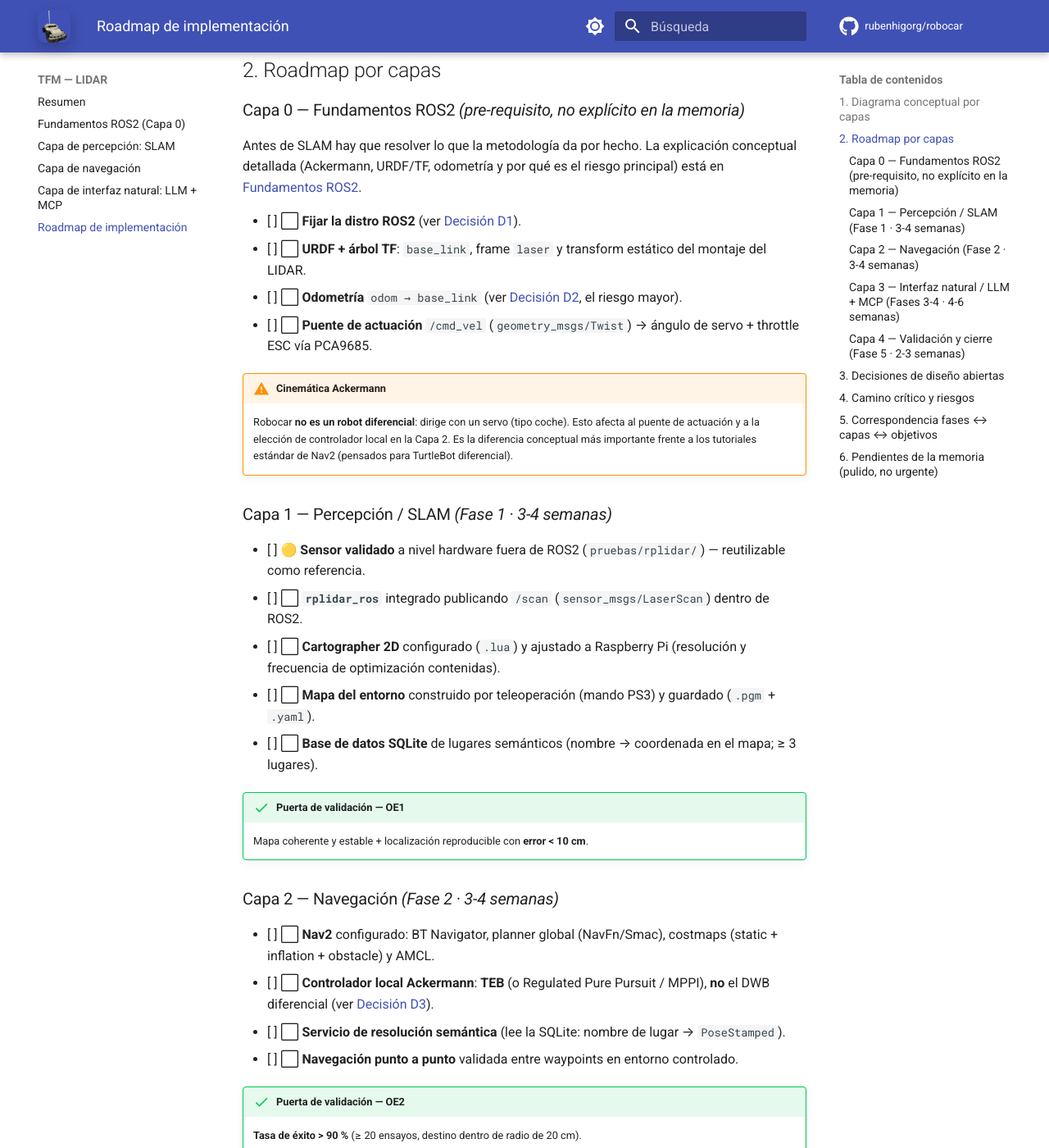
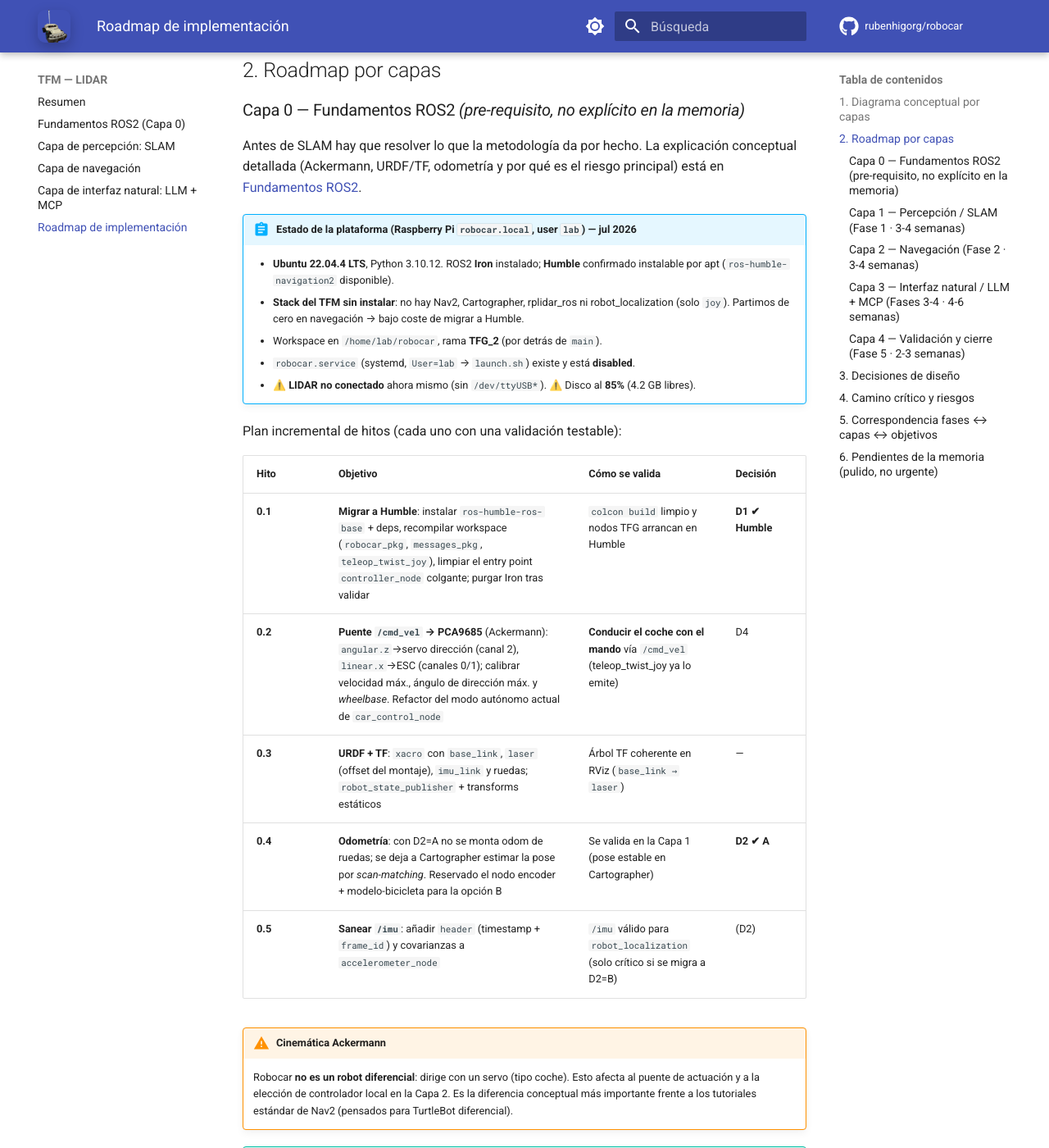
Before and after one commit to rubenhigorg/robocar, an MkDocs documentation site: the page built from docs/tfm/roadmap.md, in a window 1280 px wide and 1400 px high, scrolled down 1569 px. Shown: the whole window at 82% size. Built offline with MkDocs 1.6.1 and Material for MkDocs 9.7.7, drawn with Linux system fonts in a browser that asks for light colours; comment, search, counter and statistics services are not loaded; some of the changed text lies outside the part shown.

Commit message:
docs(tfm): finalize Capa 0 plan with Pi diagnostic and decisions
- D1 resuelto: migrar a Humble (Iron instalado pero stack TFM sin
  instalar; Humble instalable por apt en Ubuntu 22.04)
- D2 resuelto: odometria opcion A (scan-matching) ahora, B si hace falta
- Capa 0: hitos 0.1-0.5 con validacion testable + estado real de la
  Raspberry (robocar.local)

Co-Authored-By: Claude Opus 4.8 (1M context) <noreply@anthropic.com>

```diff
--- a/docs/tfm/roadmap.md
+++ b/docs/tfm/roadmap.md
@@ -82,16 +82,36 @@ Antes de SLAM hay que resolver lo que la metodología da por hecho. La explicaci
 detallada (Ackermann, URDF/TF, odometría y por qué es el riesgo principal) está en
 [Fundamentos ROS2](fundamentos.md).
 
-- [ ] ⬜ **Fijar la distro ROS2** (ver [Decisión D1](#3-decisiones-de-diseno-abiertas)).
-- [ ] ⬜ **URDF + árbol TF**: `base_link`, frame `laser` y transform estático del montaje del LIDAR.
-- [ ] ⬜ **Odometría** `odom → base_link` (ver [Decisión D2](#3-decisiones-de-diseno-abiertas), el riesgo mayor).
-- [ ] ⬜ **Puente de actuación** `/cmd_vel` (`geometry_msgs/Twist`) → ángulo de servo + throttle ESC vía PCA9685.
+!!! abstract "Estado de la plataforma (Raspberry Pi `robocar.local`, user `lab`) — jul 2026"
+    - **Ubuntu 22.04.4 LTS**, Python 3.10.12. ROS2 **Iron** instalado; **Humble** confirmado
+      instalable por apt (`ros-humble-navigation2` disponible).
+    - **Stack del TFM sin instalar**: no hay Nav2, Cartographer, rplidar_ros ni robot_localization
+      (solo `joy`). Partimos de cero en navegación → bajo coste de migrar a Humble.
+    - Workspace en `/home/lab/robocar`, rama **TFG_2** (por detrás de `main`).
+    - `robocar.service` (systemd, `User=lab` → `launch.sh`) existe y está **disabled**.
+    - ⚠️ **LIDAR no conectado** ahora mismo (sin `/dev/ttyUSB*`). ⚠️ Disco al **85%** (4.2 GB libres).
+
+Plan incremental de hitos (cada uno con una validación testable):
+
+| Hito | Objetivo | Cómo se valida | Decisión |
+|---|---|---|---|
+| **0.1** | **Migrar a Humble**: instalar `ros-humble-ros-base` + deps, recompilar workspace (`robocar_pkg`, `messages_pkg`, `teleop_twist_joy`), limpiar el entry point `controller_node` colgante; purgar Iron tras validar | `colcon build` limpio y nodos TFG arrancan en Humble | **D1 ✔ Humble** |
+| **0.2** | **Puente `/cmd_vel` → PCA9685** (Ackermann): `angular.z`→servo dirección (canal 2), `linear.x`→ESC (canales 0/1); calibrar velocidad máx., ángulo de dirección máx. y *wheelbase*. Refactor del modo autónomo actual de `car_control_node` | **Conducir el coche con el mando** vía `/cmd_vel` (teleop_twist_joy ya lo emite) | D4 |
+| **0.3** | **URDF + TF**: `xacro` con `base_link`, `laser` (offset del montaje), `imu_link` y ruedas; `robot_state_publisher` + transforms estáticos | Árbol TF coherente en RViz (`base_link → laser`) | — |
+| **0.4** | **Odometría**: con D2=A no se monta odom de ruedas; se deja a Cartographer estimar la pose por *scan-matching*. Reservado el nodo encoder + modelo-bicicleta para la opción B | Se valida en la Capa 1 (pose estable en Cartographer) | **D2 ✔ A** |
+| **0.5** | **Sanear `/imu`**: añadir `header` (timestamp + `frame_id`) y covarianzas a `accelerometer_node` | `/imu` válido para `robot_localization` (solo crítico si se migra a D2=B) | (D2) |
 
 !!! warning "Cinemática Ackermann"
     Robocar **no es un robot diferencial**: dirige con un servo (tipo coche). Esto afecta al
     puente de actuación y a la elección de controlador local en la Capa 2. Es la diferencia
     conceptual más importante frente a los tutoriales estándar de Nav2 (pensados para
     TurtleBot diferencial).
+
+!!! tip "Victoria temprana en 0.2"
+    El `launch.sh` ya arranca `teleop_twist_joy`, que publica `/cmd_vel` desde el mando, pero hoy
+    `car_control_node` lee `/joy` en crudo y ese `/cmd_vel` se ignora. Reaprovecharlo permite
+    **validar el puente Ackermann con el mando antes de que exista Nav2**. Con 0.1 + 0.2 + 0.3
+    hechos, la Capa 1 (SLAM) puede arrancar.
 
 ### Capa 1 — Percepción / SLAM *(Fase 1 · 3-4 semanas)*
 
@@ -107,7 +127,7 @@ detallada (Ackermann, URDF/TF, odometría y por qué es el riesgo principal) est
 ### Capa 2 — Navegación *(Fase 2 · 3-4 semanas)*
 
 - [ ] ⬜ **Nav2** configurado: BT Navigator, planner global (NavFn/Smac), costmaps (static + inflation + obstacle) y AMCL.
-- [ ] ⬜ **Controlador local Ackermann**: **TEB** (o Regulated Pure Pursuit / MPPI), **no** el DWB diferencial (ver [Decisión D3](#3-decisiones-de-diseno-abiertas)).
+- [ ] ⬜ **Controlador local Ackermann**: **TEB** (o Regulated Pure Pursuit / MPPI), **no** el DWB diferencial (ver [Decisión D3](#3-decisiones-de-diseno)).
 - [ ] ⬜ **Servicio de resolución semántica** (lee la SQLite: nombre de lugar → `PoseStamped`).
 - [ ] ⬜ **Navegación punto a punto** validada entre waypoints en entorno controlado.
 
@@ -134,16 +154,14 @@ detallada (Ackermann, URDF/TF, odometría y por qué es el riesgo principal) est
 - [ ] ⬜ **Toma de métricas** (OE1-OE4) y refinamiento de casos de fallo.
 - [ ] ⬜ **Redacción** del Cap. 4 (desarrollo) y Cap. 5 (conclusiones y líneas futuras) + Resumen/Abstract.
 
-## 3. Decisiones de diseño abiertas
+## 3. Decisiones de diseño
 
-Decisiones que condicionan el resto del trabajo y conviene cerrar cuanto antes.
-
-| ID | Decisión | Opciones | Recomendación inicial |
+| ID | Decisión | Estado | Detalle |
 |---|---|---|---|
-| **D1** | Distro ROS2 | Iron (repo/README) vs **Humble** (memoria, LTS) | **Humble**: es lo que dice la memoria, es LTS y tiene el mejor soporte para Nav2, Cartographer y `rplidar_ros` en la Pi. Alinear repo y documento. |
-| **D2** | Fuente de odometría/localización | **A)** pose por *scan-matching* de Cartographer (sin odometría de ruedas fiable). **B)** fusión encoders + IMU con `robot_localization` (EKF) + AMCL | **Empezar por A** para desbloquear mapa y navegación rápido; migrar a **B** si la deriva impide cumplir OE1 (< 10 cm). La opción B **no está en la memoria** y habría que añadirla al Cap. 4. |
-| **D3** | Controlador local Nav2 | DWB (diferencial) vs **TEB** / Regulated Pure Pursuit / MPPI (Ackermann) | **TEB** por la cinemática tipo coche (la propia memoria lo señala). |
-| **D4** | Puente de actuación | Extender `car_control_node` con un modo "autónomo Nav2" vs nodo nuevo `cmd_vel → PCA9685` | Nodo/modo que traduzca `Twist` a ángulo de dirección + throttle respetando límites Ackermann. |
+| **D1** | Distro ROS2 | ✅ **Humble** | El stack del TFM no está instalado bajo ninguna distro, así que migrar a Humble (LTS, lo que dice la memoria) tiene coste casi nulo. Instalar junto a Iron y purgar Iron tras validar. Alinear el README (dice Iron). |
+| **D2** | Odometría/localización | ✅ **Opción A ahora** | Empezar con la pose por *scan-matching* de Cartographer (sin odometría de ruedas). Migrar a **B** (encoders + IMU con `robot_localization` EKF + AMCL) **solo si** no se cumple OE1 (< 10 cm); en ese caso, documentarla en el Cap. 4 (no está en la memoria). |
+| **D3** | Controlador local Nav2 | 🟡 Previsto | **TEB** (o Regulated Pure Pursuit / MPPI) por la cinemática Ackermann; **no** el DWB diferencial. La propia memoria lo señala. Se cierra en la Capa 2. |
+| **D4** | Puente de actuación | 🟡 Previsto | Refactor del modo autónomo de `car_control_node` (o nodo nuevo) que traduzca `/cmd_vel` (`Twist`) a ángulo de servo (canal 2) + throttle ESC (canales 0/1) respetando límites Ackermann. Se implementa en el hito 0.2. |
 
 ## 4. Camino crítico y riesgos
 
```
